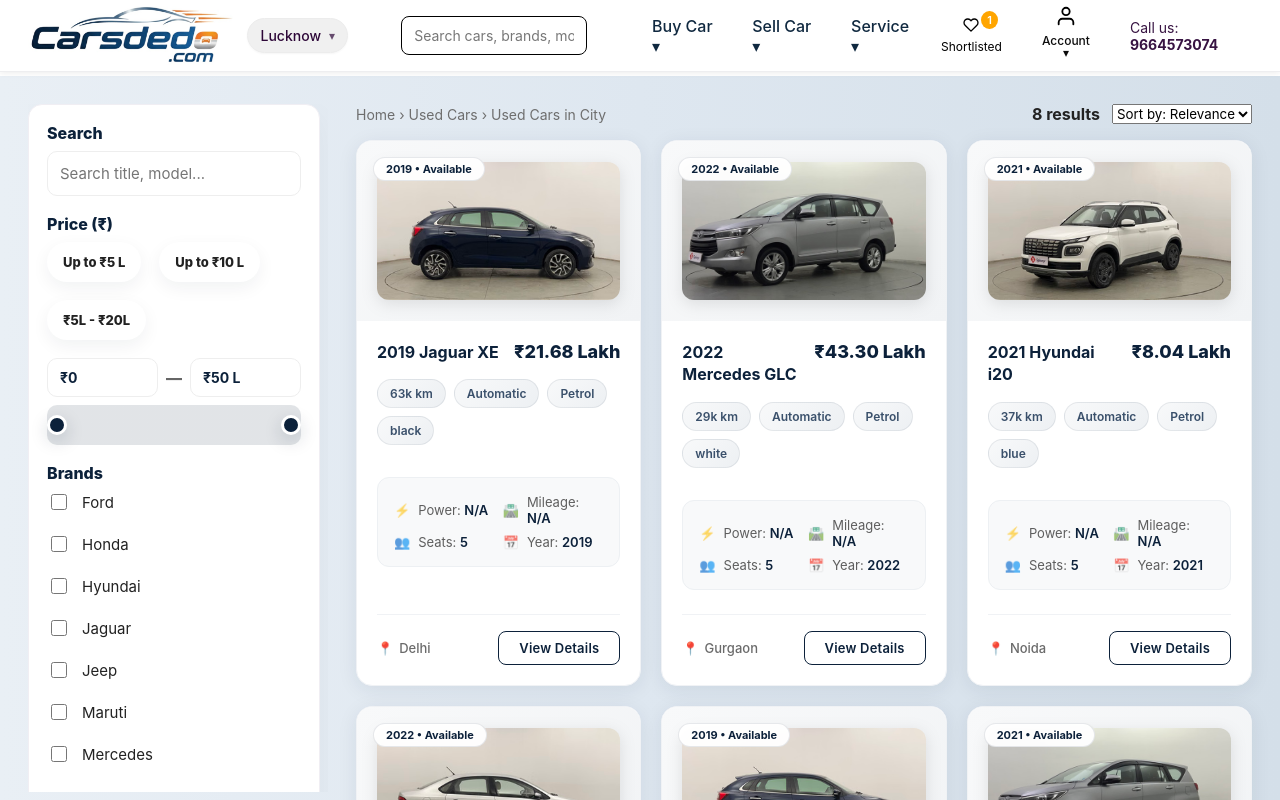
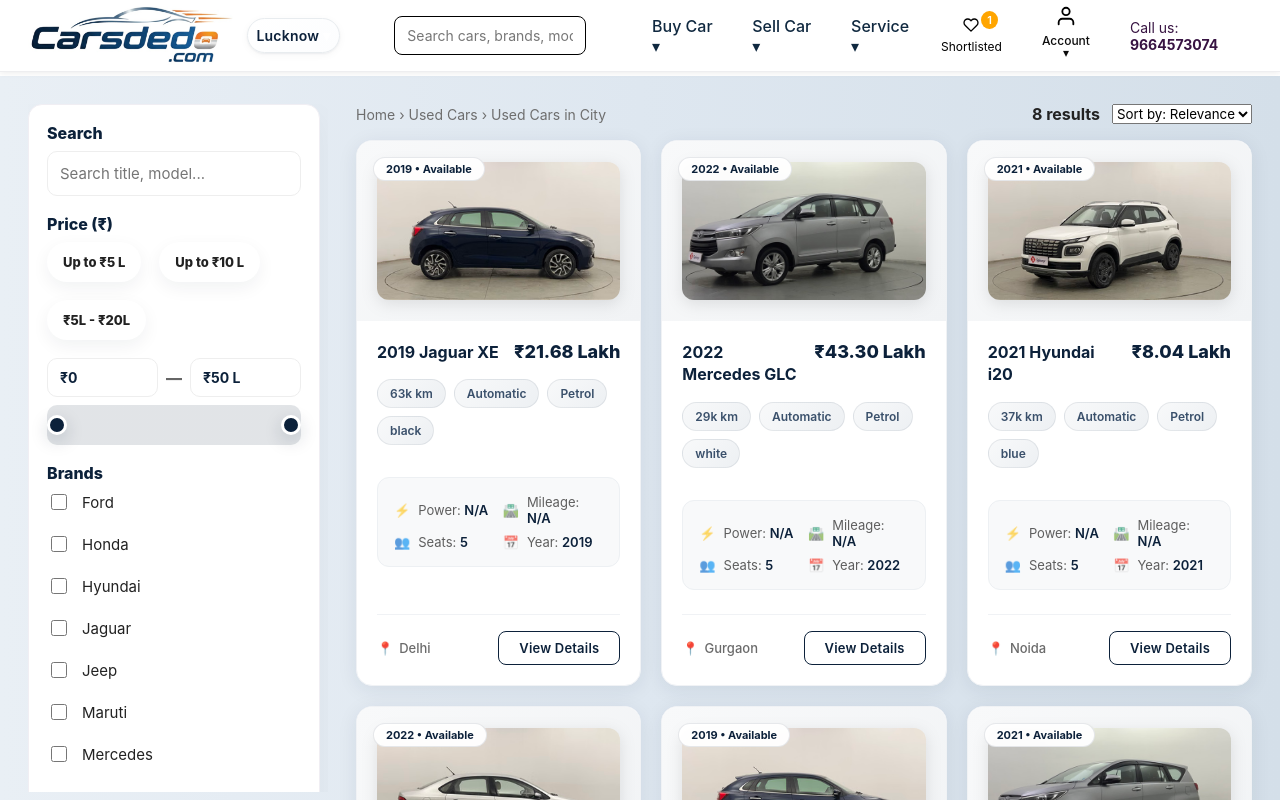
Before and after one commit to Raj602-stack/carsdedo-react, a React (Create React App) app: page /buy in a window 1280 px wide. Built offline with nearby package versions, Linux system fonts and the light colour scheme.

Commit message:
theme changes and location bar change

```diff
--- a/src/styles/App.css
+++ b/src/styles/App.css
@@ -57,12 +57,201 @@
   display: block;
   cursor: pointer;
 }
-.location {
-  background: rgba(0, 0, 0, 0.06);
-  padding: 8px 12px;
-  border-radius: 18px;
-  color: #2d0738;
-  font-weight: 500;
+/* Location Button - Classy Redesign */
+.location-btn {
+  display: inline-flex;
+  align-items: center;
+  gap: 3px;
+  font-weight: 600;
+  cursor: pointer;
+  padding: 6px 8px;
+  border: 1.5px solid #e8ecef;
+  border-radius: 50px;
+  background: linear-gradient(135deg, #ffffff 0%, #fcfdfe 100%);
+  box-shadow:
+    0 2px 8px rgba(12, 33, 58, 0.04),
+    0 1px 2px rgba(12, 33, 58, 0.06);
+  font-size: 14px;
+  color: #0c213a;
+  transition: all 0.3s cubic-bezier(0.4, 0, 0.2, 1);
+  position: relative;
+  overflow: hidden;
+  letter-spacing: 0.2px;
+  font-family: -apple-system, BlinkMacSystemFont, 'Segoe UI', sans-serif;
+}
+
+/* Hover effect */
+.location-btn:hover {
+  border-color: #3a506b;
+  background: linear-gradient(135deg, #ffffff 0%, #f8fafc 100%);
+  box-shadow:
+    0 4px 16px rgba(12, 33, 58, 0.08),
+    0 2px 4px rgba(12, 33, 58, 0.08);
+  transform: translateY(-1px);
+}
+
+/* Active/focus states */
+.location-btn:active,
+.location-btn:focus {
+  outline: none;
+  border-color: #0c213a;
+  box-shadow:
+    0 0 0 3px rgba(12, 33, 58, 0.1),
+    0 4px 16px rgba(12, 33, 58, 0.1);
+}
+
+/* Pseudo-element for subtle shine effect */
+.location-btn::before {
+  content: '';
+  position: absolute;
+  top: 0;
+  left: -100%;
+  width: 100%;
+  height: 100%;
+  background: linear-gradient(
+    90deg,
+    transparent,
+    rgba(255, 255, 255, 0.4),
+    transparent
+  );
+  transition: left 0.6s ease;
+}
+
+.location-btn:hover::before {
+  left: 100%;
+}
+
+/* Location icon */
+/* .location-btn::after {
+  content: '📍';
+  font-size: 16px;
+  filter: saturate(0.9) brightness(1.1);
+} */
+
+/* Alternative icon using CSS instead of emoji */
+.location-icon {
+  width: 16px;
+  height: 16px;
+  background: linear-gradient(135deg, #0c213a 0%, #3a506b 100%);
+  border-radius: 50%;
+  position: relative;
+  display: inline-block;
+}
+
+.location-icon::before {
+  content: '';
+  position: absolute;
+  top: 4px;
+  left: 4px;
+  width: 4px;
+  height: 4px;
+  background: white;
+  border-radius: 50%;
+  box-shadow: 0 0 0 2px white;
+}
+
+.location-icon::after {
+  content: '';
+  position: absolute;
+  top: -2px;
+  left: -2px;
+  width: 20px;
+  height: 20px;
+  border: 2px solid rgba(12, 33, 58, 0.1);
+  border-radius: 50%;
+}
+
+/* Caret/dropdown arrow */
+.caret {
+  font-size: 18px;
+  color: #ffffff;
+  opacity: 0.7;
+  transition: transform 0.3s ease;
+  /* margin-left: 4px; */
+  font-weight: normal;
+}
+
+.location-btn:hover .caret {
+  opacity: 1;
+}
+
+.location-btn[aria-expanded="true"] .caret {
+  transform: rotate(180deg);
+  color: #0c213a;
+}
+
+/* For when button is active/selected */
+.location-btn[aria-expanded="true"] {
+  background: linear-gradient(135deg, #f8fafc 0%, #f1f4f8 100%);
+  border-color: #0c213a;
+  color: #0c213a;
+}
+
+/* Location text styling */
+.location-text {
+  color: #0c213a;
+  font-weight: 600;
+}
+
+/* Dark mode support */
+@media (prefers-color-scheme: dark) {
+  .location-btn {
+    background: linear-gradient(135deg, #ed8926 0%, #f4a454 100%);
+    border-color: #f8f9fa;
+    color: #ffffff;
+    box-shadow:
+      0 2px 8px rgba(0, 0, 0, 0.2),
+      0 1px 2px rgba(0, 0, 0, 0.3);
+  }
+
+  .location-btn:hover {
+    border-color: #4a5568;
+    background: linear-gradient(135deg, #1e2a44 0%, #223150 100%);
+  }
+
+  .location-btn[aria-expanded="true"] {
+    background: linear-gradient(135deg, #223150 0%, #1e2a44 100%);
+    border-color: #4299e1;
+  }
+
+  .caret {
+    color: #e9ecf0;
+  }
+}
+
+/* Responsive adjustments */
+@media (max-width: 768px) {
+  .location-btn {
+    padding: 10px 20px;
+    font-size: 13px;
+  }
+
+  .location-btn::after {
+    font-size: 14px;
+  }
+}
+
+/* Animation for when dropdown opens */
+@keyframes buttonPulse {
+  0% {
+    box-shadow:
+      0 2px 8px rgba(12, 33, 58, 0.04),
+      0 1px 2px rgba(12, 33, 58, 0.06);
+  }
+  50% {
+    box-shadow:
+      0 0 0 3px rgba(12, 33, 58, 0.1),
+      0 4px 16px rgba(12, 33, 58, 0.1);
+  }
+  100% {
+    box-shadow:
+      0 2px 8px rgba(12, 33, 58, 0.04),
+      0 1px 2px rgba(12, 33, 58, 0.06);
+  }
+}
+
+.location-btn[aria-expanded="true"] {
+  animation: buttonPulse 0.3s ease;
 }
 
 /* center search */
@@ -122,7 +311,7 @@
   padding: 10px 0;
 
   /* translucent glass effect */
-  background: #b80233d5; /* same color but semi-transparent */
+  background: #0b2f53; /* same color but semi-transparent */
   backdrop-filter: blur(12px) saturate(160%);
   -webkit-backdrop-filter: blur(12px) saturate(160%);
   border-bottom: 1px solid rgba(255, 255, 255, 0.15);
--- a/src/styles/Topbar.css
+++ b/src/styles/Topbar.css
@@ -55,7 +55,7 @@
     object-fit: contain;
   }
 
-  .location-btn,
+  /* .location-btn,
   .location {
     display: inline-flex;
     align-items: center;
@@ -69,11 +69,11 @@
     box-shadow: 0 1px 2px rgba(0,0,0,0.04);
     font-size: 14px;
     color: var(--text);
-  }
+  } */
 
-  .location-btn:hover {
+  /* .location-btn:hover {
     background: #fafafa;
-  }
+  } */
 
   .caret {
     font-size: 12px;
```
